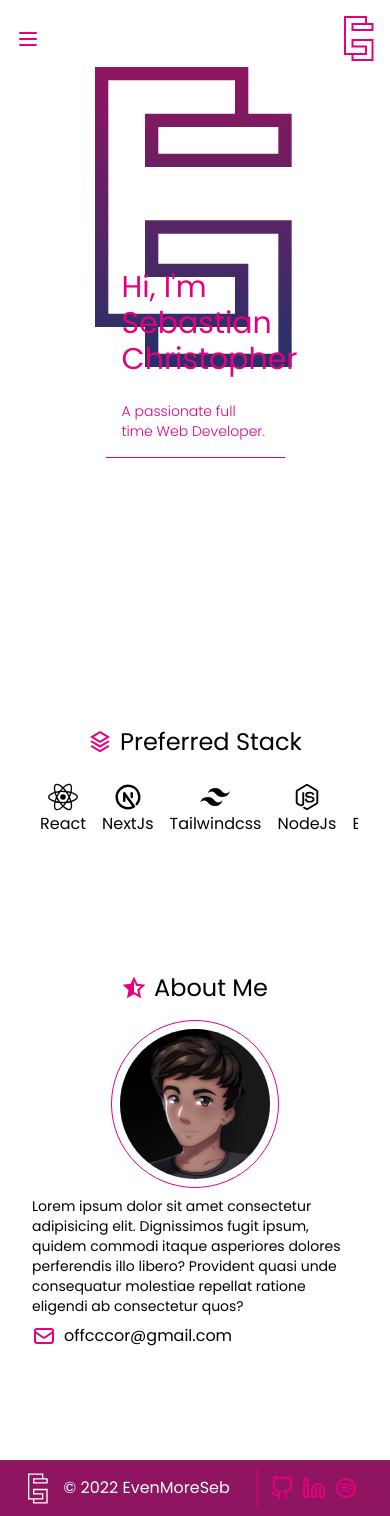
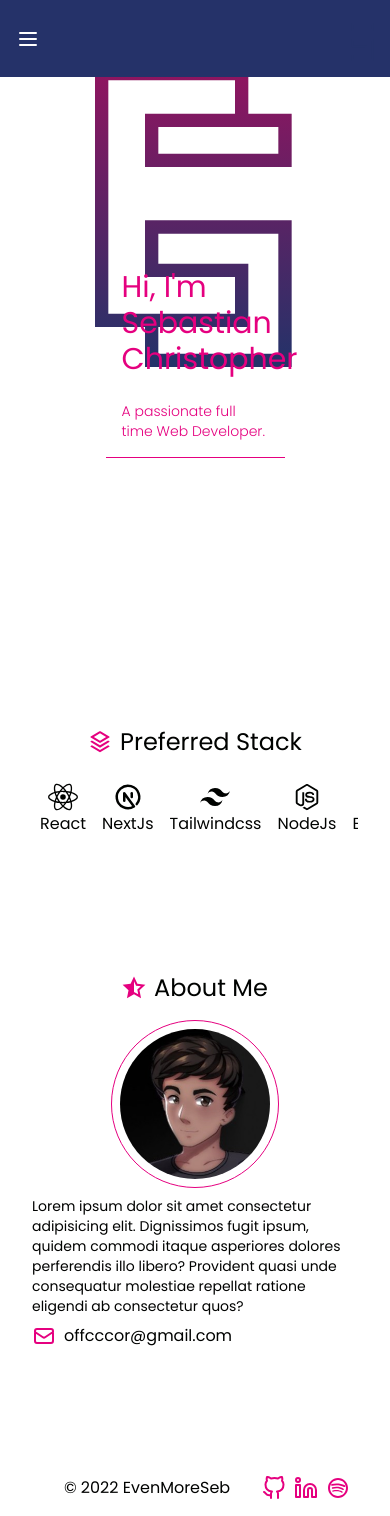
Before and after one commit to SebastianCCC/portfolioapp, a Next.js app: page / in a window 390 px wide. Built offline with nearby package versions, Linux system fonts and the light colour scheme.

Commit message:
change theme

```diff
--- a/components/Footer/NavBottom.js
+++ b/components/Footer/NavBottom.js
@@ -1,21 +1,26 @@
 import Link from 'next/link'
 import { FiGithub, FiLinkedin } from 'react-icons/fi'
 import { RiSpotifyLine } from 'react-icons/ri'
+import { useTheme } from 'next-themes'
 import NavBarItems from '../Header/NavbarItems'
 import { FooterIcon } from './images'
 
 const NavBottom = () => {
+  const { theme } = useTheme()
+
   return (
-    <div className={`bg-purple p-2 mt-20 flex justify-evenly items-center`}>
+    <div className={`p-2 mt-20 flex justify-evenly items-center`}>
       <div className="flex items-center">
         <Link href="#">
           <div className="cursor-pointer">
-            <FooterIcon />
+            <FooterIcon FillRef={theme} />
           </div>
         </Link>
-        <h3 className="text-white text-center pl-4">© {new Date().getFullYear()} EvenMoreSeb</h3>
+        <h3 className="dark:text-white text-black text-center pl-4">
+          © {new Date().getFullYear()} EvenMoreSeb
+        </h3>
       </div>
-      <ul className="flex border-l border-pink pl-2 ml-2">
+      <ul className="flex px-2 rounded dark:bg-pink">
         <NavBarItems icon={<FiGithub />} socLink="https://github.com/SebastianCCC" />
         <NavBarItems
           icon={<FiLinkedin />}
--- a/components/Footer/images/index.js
+++ b/components/Footer/images/index.js
@@ -1,9 +1,9 @@
-export const FooterIcon = () => {
+export const FooterIcon = ({ FillRef }) => {
   return (
     <svg width="20" height="35" viewBox="0 0 30 45" fill="none" xmlns="http://www.w3.org/2000/svg">
       <path
         d="M22 8V1H1V38H8.5M22 8H8.5V14H28.5V8H22ZM8.5 38H22V30.5H8.5V24H28.5V44H8.5V38Z"
-        stroke="white"
+        stroke={FillRef === 'light' ? '#000' : '#fff'}
         strokeWidth="2"
       />
     </svg>
--- a/components/Header/NavbarItems.js
+++ b/components/Header/NavbarItems.js
@@ -15,18 +15,20 @@ const NavBarItems = ({ link, title, icon, socLink }) => {
     <li
       onMouseEnter={() => setIsHover(true)}
       onMouseLeave={() => setIsHover(false)}
-      className="text-pink cursor-pointer font-bold py-1"
+      className="group dark:hover:text-white hover:text-purple dark:text-darkblue text-pink cursor-pointer font-bold py-1"
     >
       {!socLink ? (
         <Link href={link}>
           <div className="flex items-center relative">
-            <div className="hover:bg-purple rounded p-1">{icon}</div>
+            <div className="rounded p-1">{icon}</div>
             {(isHover || isOpen) && (
               <motion.h2
                 initial={{ x: -20 }}
                 animate={{ x: 0 }}
                 transition={{ duration: 0.5 }}
-                className={`pl-1 ${!isOpen && 'absolute w-screen'} left-[50px]`}
+                className={`dark:group-hover:text-white pl-1 ${
+                  !isOpen && 'absolute w-screen'
+                } left-[50px]`}
               >
                 {title}
               </motion.h2>
@@ -34,7 +36,7 @@ const NavBarItems = ({ link, title, icon, socLink }) => {
           </div>
         </Link>
       ) : (
-        <div className="hover:bg-purple rounded p-1 text-2xl flex items-center">
+        <div className="dark:hover:text-white rounded p-1 text-2xl flex items-center">
           <a href={socLink} target="_blank" rel="noopener noreferrer">
             {icon}
           </a>
--- a/components/Header/SideNavBar.js
+++ b/components/Header/SideNavBar.js
@@ -5,12 +5,14 @@ import { RiSpotifyLine } from 'react-icons/ri'
 import { CgDarkMode } from 'react-icons/cg'
 import { useState, useEffect, useContext } from 'react'
 import { StateContext } from '../../hooks/StateContext'
+import { useTheme } from 'next-themes'
 import { motion } from 'framer-motion'
 import ThemeSwitch from '../Theme'
 
 const SideNavBar = () => {
   const { isOpen, setIsOpen } = useContext(StateContext)
   const [navbar, setNavbar] = useState(false)
+  const { theme } = useTheme()
 
   const changeBackground = () => {
     if (window.scrollY >= 18) {
@@ -33,18 +35,18 @@ const SideNavBar = () => {
       ></div>
       <div
         className={`absolute left-0 ${
-          isOpen && 'w-[70%] md:w-[30%] bg-darkblue min-h-screen'
-        } lg:bg-darkblue lg:min-h-screen w-full lg:w-fit flex flex-col items-start justify-between`}
+          isOpen && 'w-[70%] md:w-[30%] dark:bg-pink bg-darkblue min-h-screen'
+        } dark:lg:bg-pink bg-darkblue lg:min-h-screen w-full lg:w-fit flex flex-col items-start justify-between`}
       >
         <div
           className={`flex justify-between p-4 w-full items-center cursor-pointer ${
-            navbar && 'bg-darkblue'
+            navbar && 'dark:bg-pink bg-darkblue'
           } transition duration-700 ease-out`}
         >
-          <div onClick={() => setIsOpen(!isOpen)} className="text-pink pr-2 lg:hidden">
+          <div onClick={() => setIsOpen(!isOpen)} className="text-white pr-2 lg:hidden">
             <MenuIcon />
           </div>
-          <LogoIcon />
+          <LogoIcon FillRef={theme} />
         </div>
         <div
           onClick={() => setIsOpen(false)}
@@ -59,7 +61,7 @@ const SideNavBar = () => {
         <div className={`m-4 ${!isOpen && 'hidden'} lg:block`}>
           <ThemeSwitch />
           <ul>
-            <div className={`border-t border-pink`}>
+            <div className={`border-t dark:border-darkblue border-pink`}>
               <NavBarItems icon={<FiGithub />} socLink="https://github.com/SebastianCCC" />
               <NavBarItems
                 icon={<FiLinkedin />}
--- a/components/Header/images/index.js
+++ b/components/Header/images/index.js
@@ -1,6 +1,6 @@
 import { motion } from 'framer-motion'
 
-export const LogoIcon = () => {
+export const LogoIcon = ({ FillRef }) => {
   /*   const draw = {
     hidden: { pathLength: 0, opacity: 0 },
     visible: () => {
@@ -31,7 +31,7 @@ export const LogoIcon = () => {
     >
       <motion.path
         d="M22 8V1H1V38H8.5M22 8H8.5V14H28.5V8H22ZM8.5 38H22V30.5H8.5V24H28.5V44H8.5V38Z"
-        stroke="#E5007F"
+        stroke={FillRef === 'light' ? '#E5007F' : '#253269'}
         strokeWidth="2"
       />
     </motion.svg>
--- a/components/Layout.js
+++ b/components/Layout.js
@@ -2,10 +2,16 @@ import SideNavBar from './Header/SideNavBar'
 import Head from 'next/head'
 import { useRouter } from 'next/router'
 import NavBottom from './Footer/NavBottom'
+import { useState, useEffect } from 'react'
 
 const Layout = ({ children }) => {
+  const [mounted, setMounted] = useState(false)
   const router = useRouter()
   const path = router.pathname
+
+  useEffect(() => {
+    setMounted(true)
+  }, [])
   return (
     <>
       <Head>
@@ -14,13 +20,9 @@ const Layout = ({ children }) => {
           {path === '/' ? 'Home' : path.slice(1).charAt(0).toUpperCase() + path.slice(2)}
         </title>
       </Head>
-      <header className="sticky top-0 left-0 z-[25]">
-        <SideNavBar />
-      </header>
+      <header className="sticky top-0 left-0 z-[25]">{mounted && <SideNavBar />}</header>
       <main className="min-w-full min-h-screen p-4">{children}</main>
-      <footer>
-        <NavBottom />
-      </footer>
+      <footer>{mounted && <NavBottom />}</footer>
     </>
   )
 }
--- a/components/Theme/index.js
+++ b/components/Theme/index.js
@@ -1,27 +1,19 @@
 import { useTheme } from 'next-themes'
-import { useState, useEffect } from 'react'
 import { motion } from 'framer-motion'
 import { SunIcon, MoonIcon } from './images'
 
 const ThemeSwitch = () => {
-  const [mounted, setMounted] = useState(false)
   const { theme, setTheme } = useTheme()
-
-  useEffect(() => {
-    setMounted(true)
-  }, [])
 
   return (
     <>
-      {mounted && (
       <motion.button
         onClick={() => setTheme(theme === 'dark' ? 'light' : 'dark')}
-          className="text-pink py-1 mb-1 hover:text-purple rounded p-1 text-2xl flex items-center"
+        className="dark:text-darkblue text-pink py-1 mb-1 dark:hover:text-white hover:text-purple rounded p-1 text-2xl flex items-center"
         animate={theme === 'dark' ? { rotate: 360 } : { rotate: 0 }}
       >
         {theme !== 'dark' ? <MoonIcon /> : <SunIcon />}
       </motion.button>
-      )}
     </>
   )
 }
--- a/pages/work/index.js
+++ b/pages/work/index.js
@@ -56,22 +56,24 @@ export default function Work({ work }) {
           {work.map(({ startDate, endDate, name, role, isgroup, deployed }, i) => (
             <motion.article
               variants={item}
-              className="p-2 rounded dark:bg-pink bg-purple w-full"
+              className="p-2 rounded dark:bg-pink bg-darkblue w-full"
               key={i}
             >
               <a href={deployed} target="_blank" rel="noopener noreferrer">
-                <div className="pb-10 mb-2 border-b border-white">
+                <div className="pb-10 mb-2 border-b border-white select-none">
                   <div className="flex justify-between items-center">
-                    <h2 className="text-lg sm:text-xl md:text-2xl font-bold">{name}</h2>
-                    <p className="text-sm md:text-base">{endDate}</p>
+                    <h2 className="text-lg sm:text-xl md:text-2xl font-bold dark:text-white text-pink">
+                      {name}
+                    </h2>
+                    <p className="text-sm md:text-base text-white">{endDate}</p>
                   </div>
-                  <p className="text-sm md:text-base">
+                  <p className="text-sm md:text-base text-white">
                     {isgroup ? 'Group Project' : 'Solo Project'}
                   </p>
                 </div>
-                <div className="flex items-center">
+                <div className="flex items-center text-white">
                   <p className="text-sm md:text-base">Role</p>
-                  <div className="mx-1 dark:bg-white rounded-full w-1 h-1"></div>
+                  <div className="mx-1 bg-white rounded-full w-1 h-1"></div>
                   <p className="uppercase text-sm md:text-base">{role}</p>
                 </div>
               </a>
--- a/styles/globals.css
+++ b/styles/globals.css
@@ -9,7 +9,7 @@
 }
 
 body {
-  @apply dark:bg-black bg-white;
+  @apply dark:bg-darkblue bg-white;
 }
 
 @layer components {
```
Lines whose indentation alone changed are shown as unchanged.
